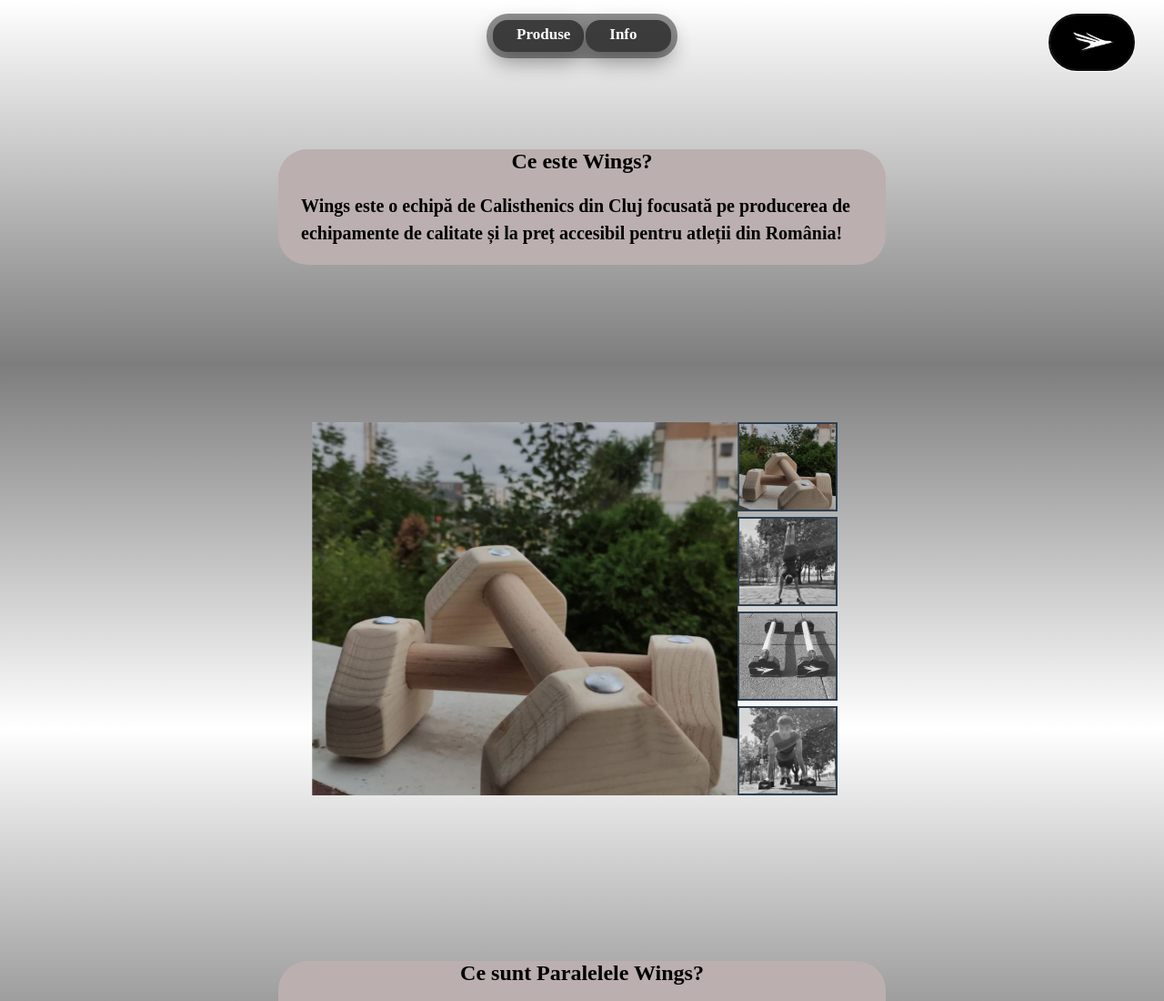
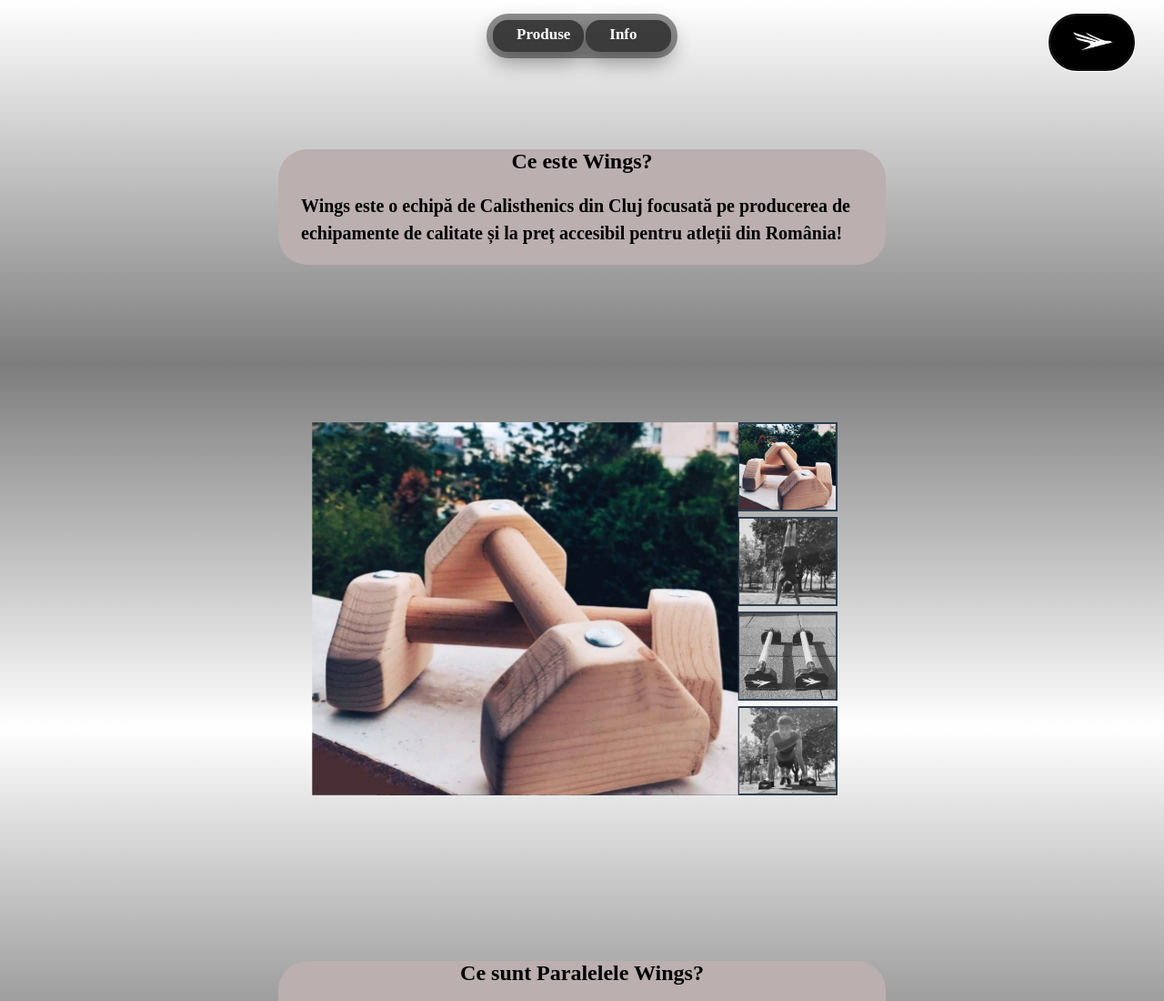
Before and after one commit to sksksk2024/Wings, a website: page index.html in a window 1280 px wide. Shown: the top 1100 px of the page at 91% size. Drawn offline with Linux system fonts and the light colour scheme.

Commit message:
Wings v1.0

```diff
--- a/index.html
+++ b/index.html
@@ -78,16 +78,16 @@
           <input type="radio" name="active" id="tab-3">
           <input type="radio" name="active" id="tab-4">
           <div class="sliders">
-            <label for="tab-1"><img src="./app/images/paralele1.png" alt=""></label>
-            <label for="tab-2"><img src="./app/images/alex33.png" alt=""></label>
-            <label for="tab-3"><img src="./app/images/paralele2.png" alt=""></label>
-            <label for="tab-4"><img src="./app/images/alex22.png" alt=""></label>
+            <label for="tab-1"><img src="./app/images/paralele11.png" alt=""></label>
+            <label for="tab-2"><img src="./app/images/alexf2.png" alt=""></label>
+            <label for="tab-3"><img src="./app/images/paralele33.png" alt=""></label>
+            <label for="tab-4"><img src="./app/images/alexf1.png" alt=""></label>
           </div>
           <div class="img-card">
-            <img src="./app/images/paralele1.png" alt="">
-            <img src="./app/images/alex33.png" alt="">
-            <img src="./app/images/paralele2.png" alt="">
-            <img src="./app/images/alex22.png" alt="">
+            <img src="./app/images/paralele11.png" alt="">
+            <img src="./app/images/alexf2.png" alt="">
+            <img src="./app/images/paralele33.png" alt="">
+            <img src="./app/images/alexf1.png" alt="">
           </div>
         </div>
 
```
Also changed, not shown: app/images/Alex.png (deleted), app/images/alex33.png (deleted), app/images/alexf1.png (renamed from app/images/alex22.png), app/images/alexf2.png (added), app/images/hamburger2.svg (deleted), app/images/paralele1.png (deleted), app/images/paralele11.png (added), app/images/paralele2.png (deleted), app/images/paralele3.png (deleted), app/images/paralele33.png (added), app/images/paralele4.png (deleted), app/images/wings1.png (deleted).
